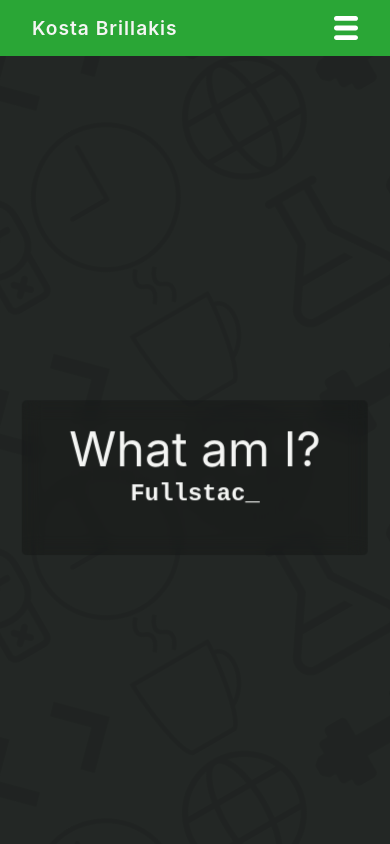
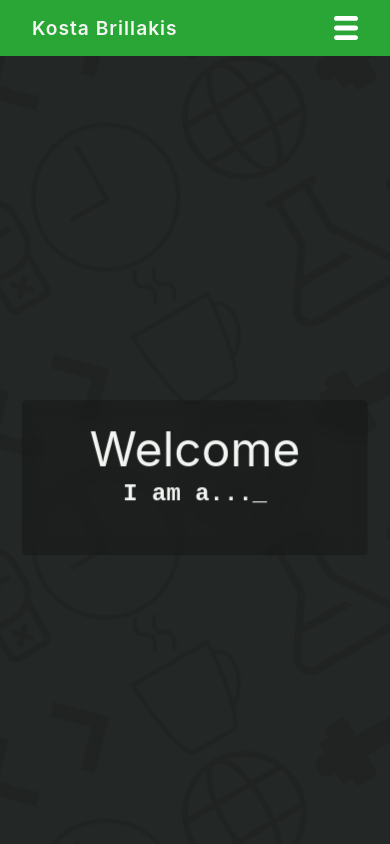
Before and after one commit to Kosta-brillakis/My-Portfolio, a React (Create React App) app: page / in a window 390 px wide. Shown: the top 844 px of the page. Built offline with nearby package versions, Linux system fonts and the light colour scheme.

Commit message:
fixed mobile padding

```diff
--- a/src/App.css
+++ b/src/App.css
@@ -113,4 +113,7 @@ html {
   body .portfolio-grid {
     grid-template-columns: repeat(auto-fit, minmax(330px, 1fr));
   }
+  body .portfolio-container {
+    padding: 1.2rem .6rem;
+  }
 }
--- a/src/screens/landing/Landing.jsx
+++ b/src/screens/landing/Landing.jsx
@@ -3,18 +3,19 @@ import "./Landing.css";
 
 let msgArray = [
   "",
+  "What am I?",
+  "I am a...",
   "Software Engineer",
   "Fullstack web developer",
   "MERN expert",
-  "Professional",
-  "",
+  "Professional"
 ];
 
 function Landing() {
   return (
     <AnimatedBackground>
       <div className="landing-type">
-        <div>What am I?</div>
+        <div>Welcome</div>
         <Typewriter data={msgArray} />
       </div>
 
```
